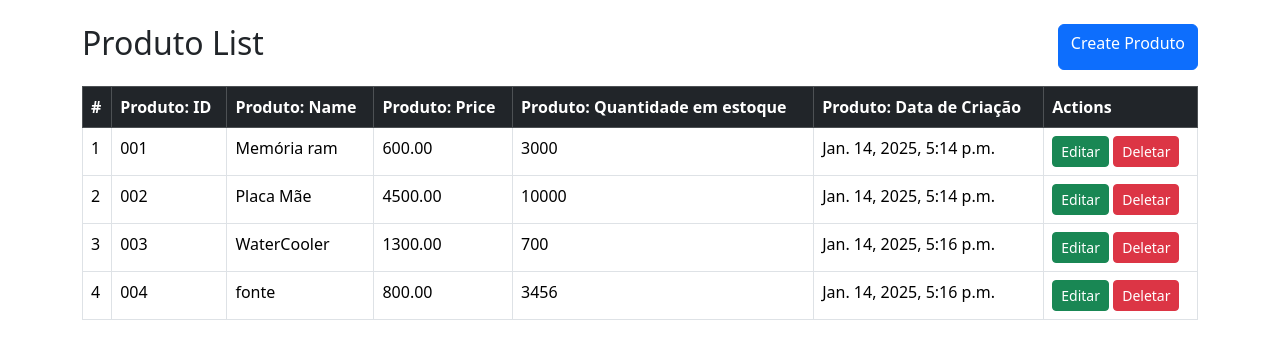
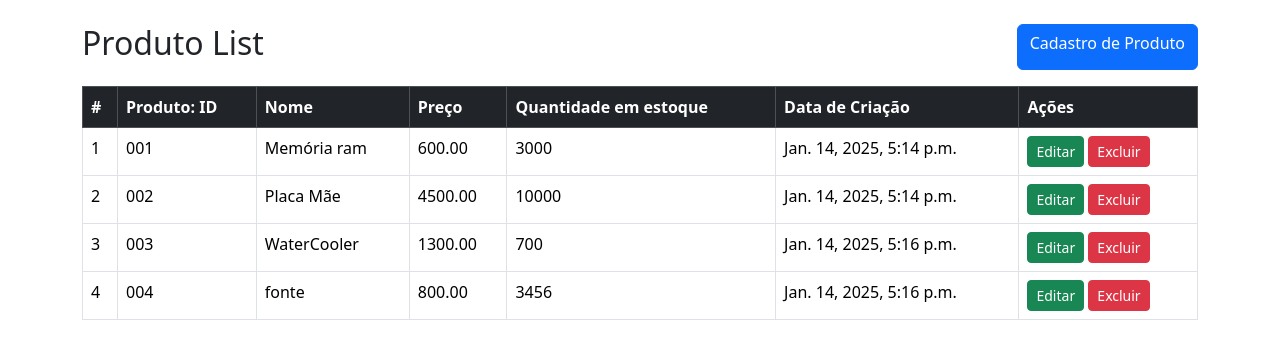
Before and after one commit to PauloRobertoLemos/Projeto_Loja, a Django app: page / in a window 1280 px wide. Shown: the part 56-415 px from the top of the page. Run offline with Django 5.2, Linux system fonts and the light colour scheme; data comes from the database, SQL or seed files in the repository; both versions use the stored data as it was after the commit.

Commit message:
atualização do banco de dados

```diff
--- a/produto/templates/list.html
+++ b/produto/templates/list.html
@@ -3,7 +3,7 @@
 {% block container %}
 <div class="d-flex justify-content-between mb-3">
     <h2>Produto List</h2>
-    <a href="{% url 'create' %}" class="btn btn-primary">Create Produto</a>
+    <a href="{% url 'create' %}" class="btn btn-primary">Cadastro de Produto</a>
 </div>
 
 <table class="table table-bordered">
@@ -11,11 +11,11 @@
     <tr>
         <th>#</th>
         <th>Produto: ID</th>
-        <th>Produto: Name</th>
-        <th>Produto: Price</th>
-        <th>Produto: Quantidade em estoque</th>
-        <th>Produto: Data de Criação</th>
-        <th>Actions</th>
+        <th>Nome</th>
+        <th>Preço</th>
+        <th>Quantidade em estoque</th>
+        <th>Data de Criação</th>
+        <th>Ações</th>
     </tr>
 </thead>
 <tbody>
@@ -33,7 +33,7 @@
 
             <!-- Botão que ativa o Modal -->
             <button type="button" class="btn btn-danger btn-sm" data-bs-toggle="modal" data-bs-target="#deleteModal{{ produto.pk }}">
-                Deletar
+                Excluir
             </button>
 
             <!-- Modal -->
```
Also changed, not shown: db.sqlite3.
